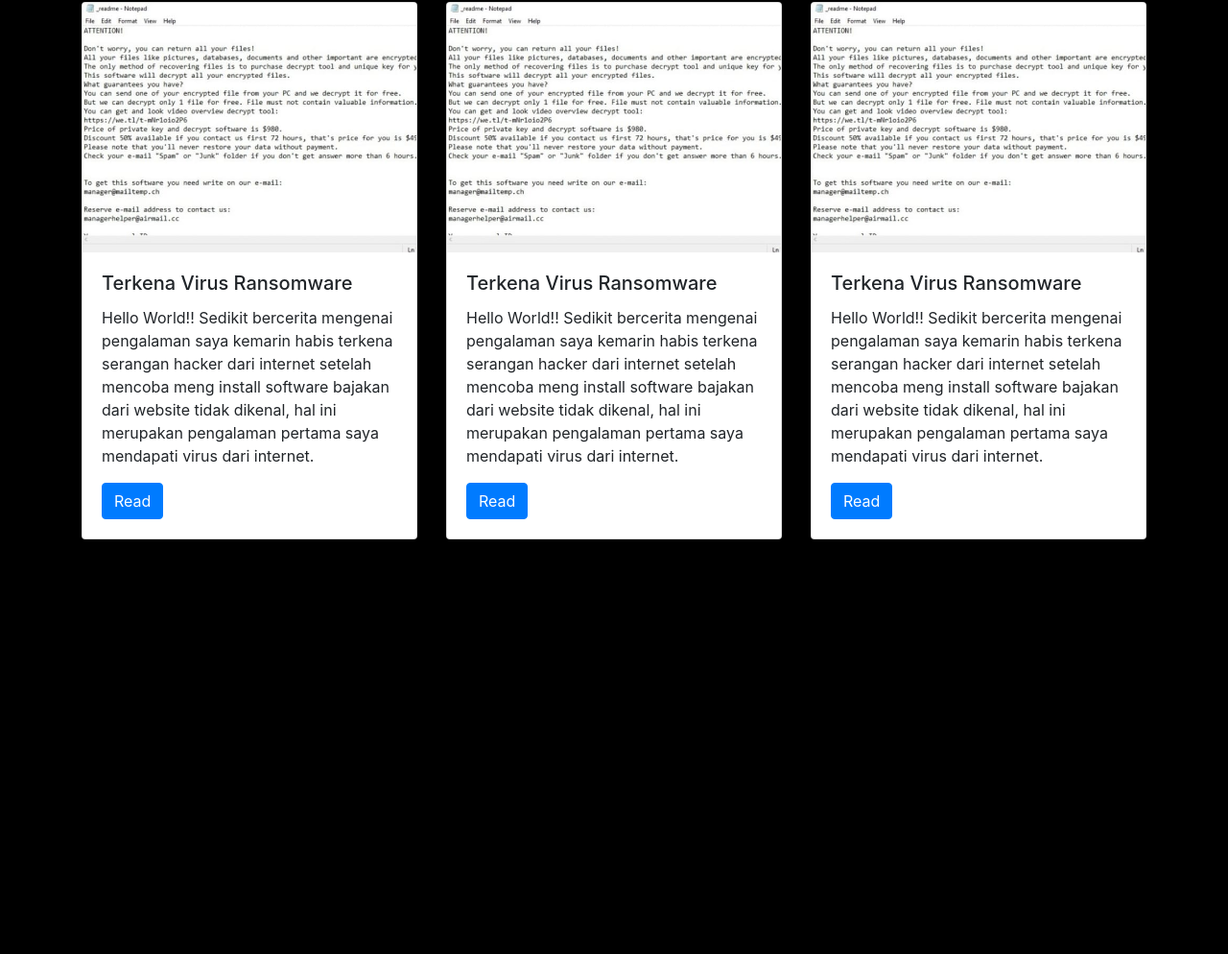
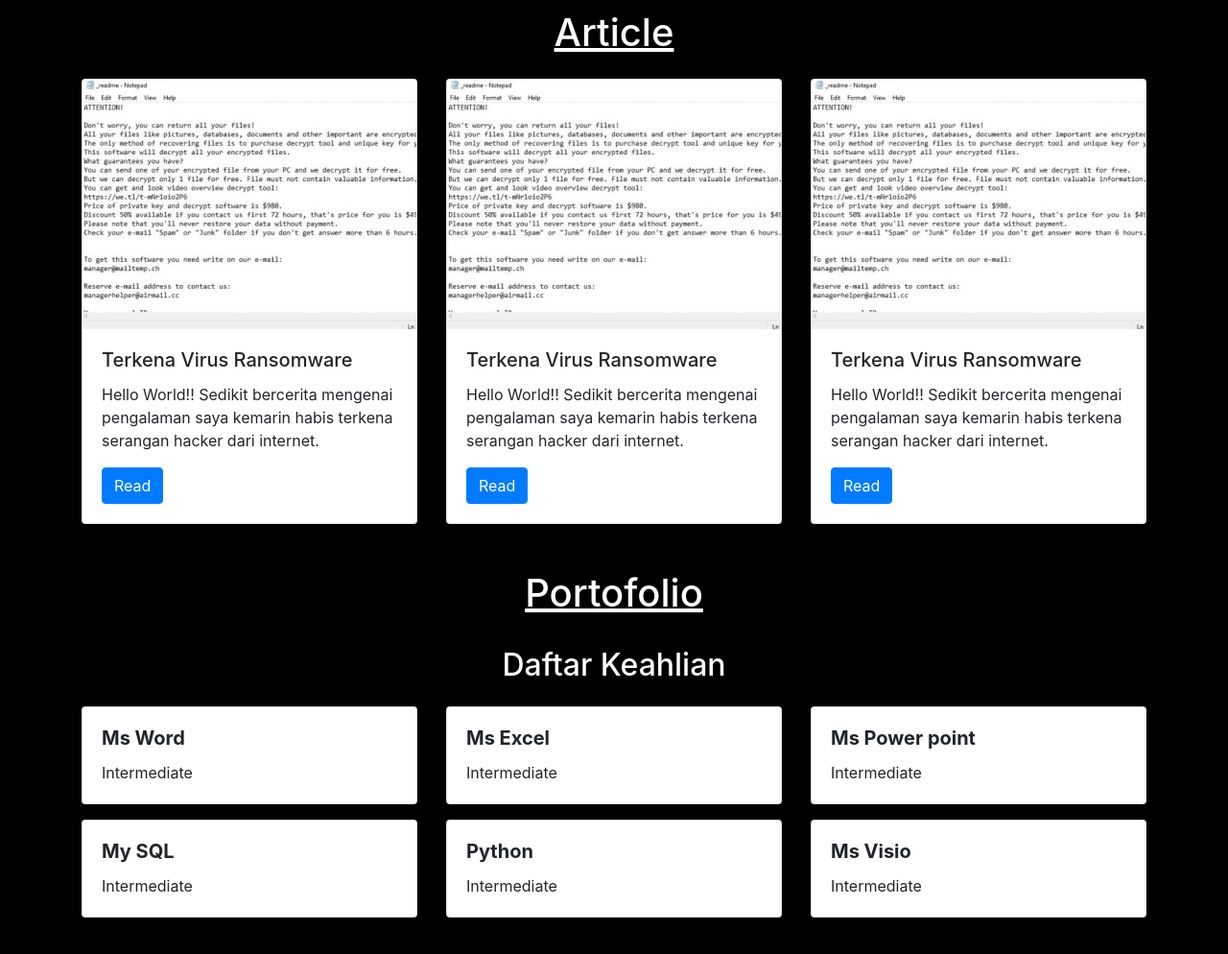
Before and after one commit to Hahan21/tekweb2022.github.io, a plain HTML site: page index.html in a window 1280 px wide. Shown: the part 590-1584 px from the top of the page at 96% size. Before the commit the page ends 1152 px from the top, so only its background shows below. Drawn offline with nearby package versions, Linux system fonts and the light colour scheme; a script that the page names is missing.

Commit message:
begadang

```diff
--- a/contents/articles.json
+++ b/contents/articles.json
@@ -1,7 +1,7 @@
 [
   {
     "title": "Terkena Virus Ransomware",
-    "description": "Hello World!! Sedikit bercerita mengenai pengalaman saya kemarin habis terkena serangan hacker dari internet setelah mencoba meng install software bajakan dari website tidak dikenal, hal ini merupakan pengalaman pertama saya mendapati virus dari internet.",
+    "description": "Hello World!! Sedikit bercerita mengenai pengalaman saya kemarin habis terkena serangan hacker dari internet.",
     "thumbnail": "images/ransomware.jpeg",
     "author": "Hahan Rizky",
     "published_at": "",
--- a/index.html
+++ b/index.html
@@ -51,9 +51,9 @@
               <h1>{{header.title}}</h1>
               <p>{{header.description}}</p>
               <div class="social">
-                <a v-bind:href="header.social == undefined ? '':header.social.ig.url"><i class="bi-instagram"></i> {{header.social == undefined ? '':header.social.ig.title}}</a>
-                <a v-bind:href="header.social == undefined ? '':header.social.fb.url"><i class="bi-github"></i> {{header.social == undefined ? '':header.social.fb.title}}</a>
-                <a v-bind:href="header.social == undefined ? '':header.social.yt.url"><i class="bi-youtube"></i> {{header.social == undefined ? '':header.social.yt.title}}</a>
+                <a v-bind:href="header.social.ig.url"><i class="bi-instagram"></i> {{header.social.ig.title}}</a>
+                <a v-bind:href="header.social.fb.url"><i class="bi-github"></i> {{header.social.fb.title}}</a>
+                <a v-bind:href="header.social.yt.url"><i class="bi-youtube"></i> {{header.social.yt.title}}</a>
               </div>
             </div>
             <div class="col-6 align-self-end text-center">
@@ -62,8 +62,13 @@
           </div>
         </div>
       </div>
+      <br>
       <!--end header-->
       <!--Articles-->
+      <sections id="Articles">
+        <div class="Article-heading">
+          <h1><u>Article</u></h1>
+        </div>
       <div class="container pt-3">
         <div class="row">
           <div class="col-md-4" v-for="item in articles">
@@ -99,8 +104,106 @@
         </div>
       </div>
     </div>
+    <br>
+    <br>
+    <!--end articles-->
+     <!--portofolio-->
+     <sections id="Portofolio">
+      <div class="Portofolio-heading">
+        <h1><u>Portofolio</u></h1>
+      </div>
+      <br>
+      <div class="skill-heading">
+        <h2>Daftar Keahlian</h2>
+      </div>
+      <div class="container pt-3">
+        <div class="row">
+          <div class="col-md-4">
+            <div class="card">
+              <div class="card-body">
+                <h5 class="card-title"><b>Ms Word</b></h5>
 
-    <!--end articles-->
+                <p class="card-text">
+                  Intermediate
+                </p>
+              </div>
+            </div>
+          </div>
+
+          <div class="col-md-4">
+            <div class="card">
+              <div class="card-body">
+                <h5 class="card-title"><b>Ms Excel</b></h5>
+
+                <p class="card-text">
+                  Intermediate
+                </p>
+
+              </div>
+            </div>
+          </div>
+
+          <div class="col-md-4">
+            <div class="card">
+              <div class="card-body">
+                <h5 class="card-title"><b>Ms Power point</b></h5>
+
+                <p class="card-text">
+                  Intermediate
+                </p>
+
+              </div>
+            </div>
+          </div>
+        </div>
+      </div>
+      <div class="container pt-3">
+        <div class="row">
+          <div class="col-md-4">
+            <div class="card">
+              <div class="card-body">
+                <h5 class="card-title"><b>My SQL</b></h5>
+
+                <p class="card-text">
+                  Intermediate
+                </p>
+
+              </div>
+            </div>
+          </div>
+
+          <div class="col-md-4">
+            <div class="card">
+              <div class="card-body">
+                <h5 class="card-title"><b>Python</b></h5>
+
+                <p class="card-text">
+                  Intermediate
+                </p>
+
+              </div>
+            </div>
+          </div>
+
+          <div class="col-md-4">
+            <div class="card">
+              <div class="card-body">
+                <h5 class="card-title"><b>Ms Visio</b></h5>
+
+                <p class="card-text">
+                  Intermediate
+                </p>
+
+              </div>
+            </div>
+          </div>
+        </div>
+      </div>
+    </section>
+    <br>
+    <br>
+    <!--end portofolio-->
+
 
     <!-- Optional JavaScript -->
     <!-- jQuery first, then Popper.js, then Bootstrap JS -->
```
